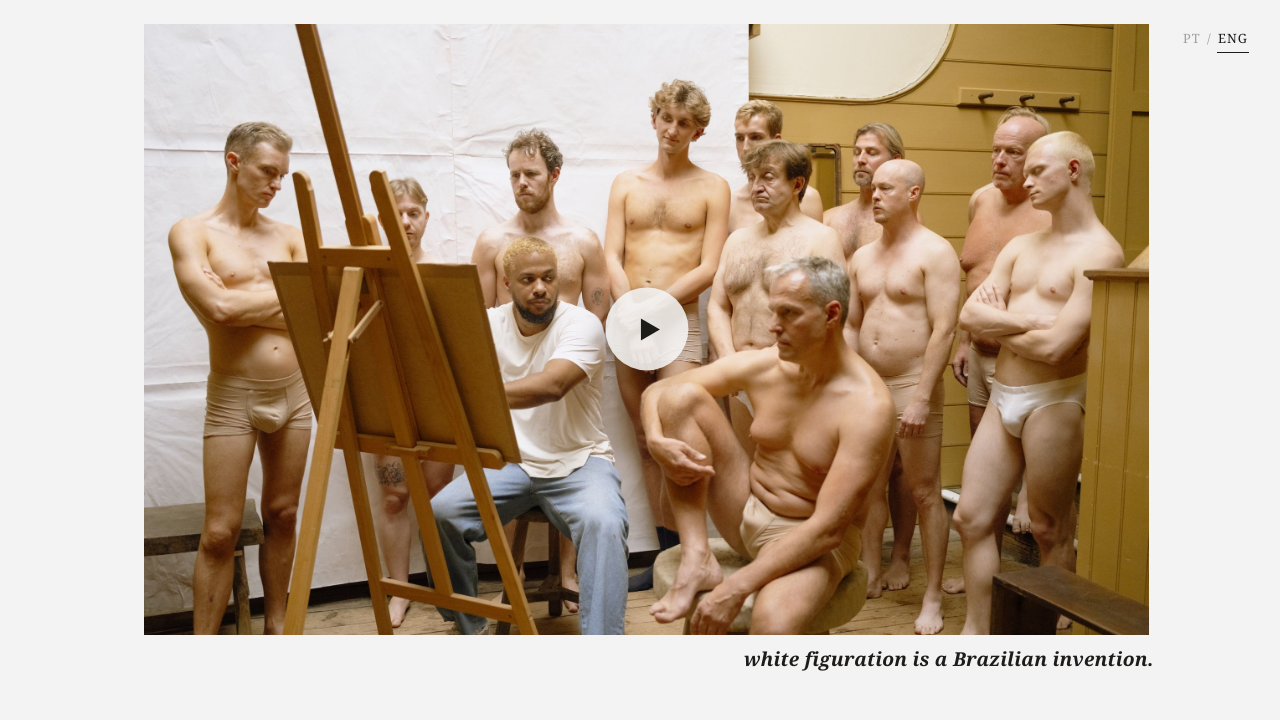
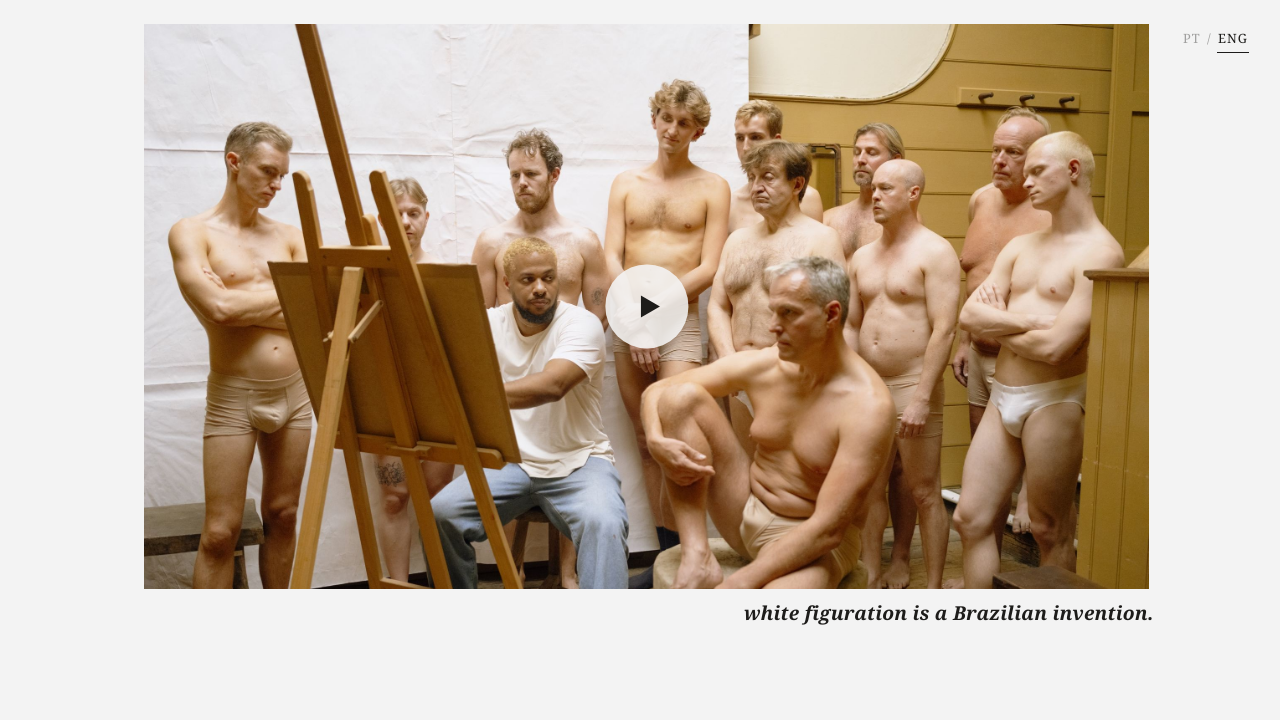
Before and after one commit to tttigo/londres2026-figuracao-branca, a plain HTML site: page index.html in a window 1280 px wide. Shown: the top 720 px of the page. Drawn offline with Linux system fonts and the light colour scheme; a web font is replaced by a local one.

Commit message:
Filme em 16:9 exato (sem tarjas pretas)
Co-Authored-By: Claude Opus 5.5 <noreply@anthropic.com>

```diff
--- a/css/style.css
+++ b/css/style.css
@@ -139,7 +139,7 @@ html[lang="en"] .lang a[data-set-lang="en"] { opacity: 1; border-bottom-color: c
 .btn:hover { background: var(--ink); color: var(--bg); }
 
 /* filme: capa + play; ao clicar vira o player */
-.film { background: #0d0c0b; overflow: hidden; }
+.film { background: #0d0c0b; overflow: hidden; height: auto; aspect-ratio: 16 / 9; }   /* proporção exata do vídeo: sem tarjas pretas */
 .film__play {
   position: relative;
   display: block;
@@ -289,7 +289,6 @@ html:has(body.no-scroll) { overflow: hidden; }
   .bleed { margin-top: 1.2rem; margin-bottom: 1.2rem; }
 
   .ph img { height: auto; object-fit: initial; }
-  .film { aspect-ratio: 4 / 3; }
 
   .tx {
     font-size: 15px;
--- a/index.html
+++ b/index.html
@@ -47,7 +47,7 @@
   -->
   <main class="board">
       <div class="it film m-full" style="--x:11.286;--y:0.209;--w:78.500;--h:5.359" data-provider="youtube" data-video="m2Sg-CafZjw"><button class="film__play" type="button" aria-label="Assistir ao filme" data-en-aria-label="Watch the film"><img src="img/v2/hero-s.jpg" srcset="img/v2/hero-s.jpg 900w, img/v2/hero-l.jpg 2400w" sizes="(min-width: 900px) 79vw, 100vw" alt="Maxwell Alexandre pinta diante de modelos brancos de cueca, num ateliê com fundo de papel." data-en-alt="Maxwell Alexandre paints in front of white models in underwear, in a studio with a paper backdrop." fetchpriority="high"><span class="film__icon" aria-hidden="true"></span></button></div>
-      <div class="it tx m-full right" style="--x:50.000;--y:5.647;--w:40.143;--h:0.257"><div data-lang="pt"><p class="cap">a figuração branca é uma invenção brasileira.</p></div><div data-lang="en" lang="en"><p class="cap">white figuration is a Brazilian invention.</p></div></div>
+      <div class="it tx m-full right" style="--x:50.000;--y:5.246;--w:40.143;--h:0.257"><div data-lang="pt"><p class="cap">a figuração branca é uma invenção brasileira.</p></div><div data-lang="en" lang="en"><p class="cap">white figuration is a Brazilian invention.</p></div></div>
       <div class="it tx m-full over" style="--x:6.000;--y:6.578;--w:36.857;--h:1.011"><div data-lang="pt"><p>a figuração branca é um novo gênero da pintura inventado por <b>Maxwell Alexandre</b>, em 2020 com a série Clube, na favela da Rocinha, no Rio de Janeiro, Brasil.</p></div><div data-lang="en" lang="en"><p>white figuration is a new genre of painting invented by <b>Maxwell Alexandre</b> in 2020 with the Clube series, in the Rocinha favela, in Rio de Janeiro, Brazil.</p></div></div>
       <figure class="it ph m-full reveal" style="--x:29.643;--y:6.345;--w:38.929;--h:2.447"><a class="zoom" href="img/v2/epistola-l.jpg" aria-label="Ver foto em tela cheia" data-en-aria-label="View photo full screen"><img src="img/v2/epistola-s.jpg" srcset="img/v2/epistola-s.jpg 900w, img/v2/epistola-l.jpg 1800w" sizes="(min-width: 900px) 39vw, 100vw" loading="lazy" decoding="async" alt="Um homem lê a epístola “pintor preto, figuração branca”." data-en-alt="A man reads the epistle “Black painter, white figuration”."></a></figure>
       <nav class="it tx docs m-full right" style="--x:40.000;--y:8.872;--w:28.857;--h:0.529" aria-label="Documentos" data-en-aria-label="Documents"><!-- TODO: colocar os PDFs finais em /pdf com estes nomes --><a class="docs__pt" href="pdf/epistola-pt.pdf" target="_blank" rel="noopener" hreflang="pt-BR">epístola versão português PDF</a><a class="docs__en" href="pdf/epistle-en.pdf" target="_blank" rel="noopener" hreflang="en" lang="en">epistle english version PDF</a></nav>
```
